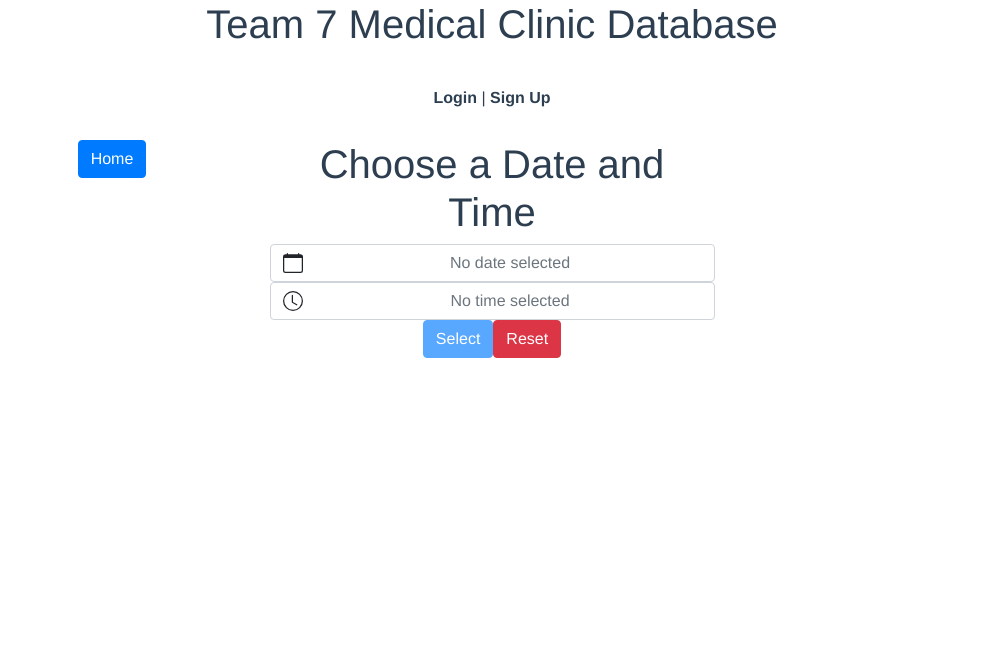
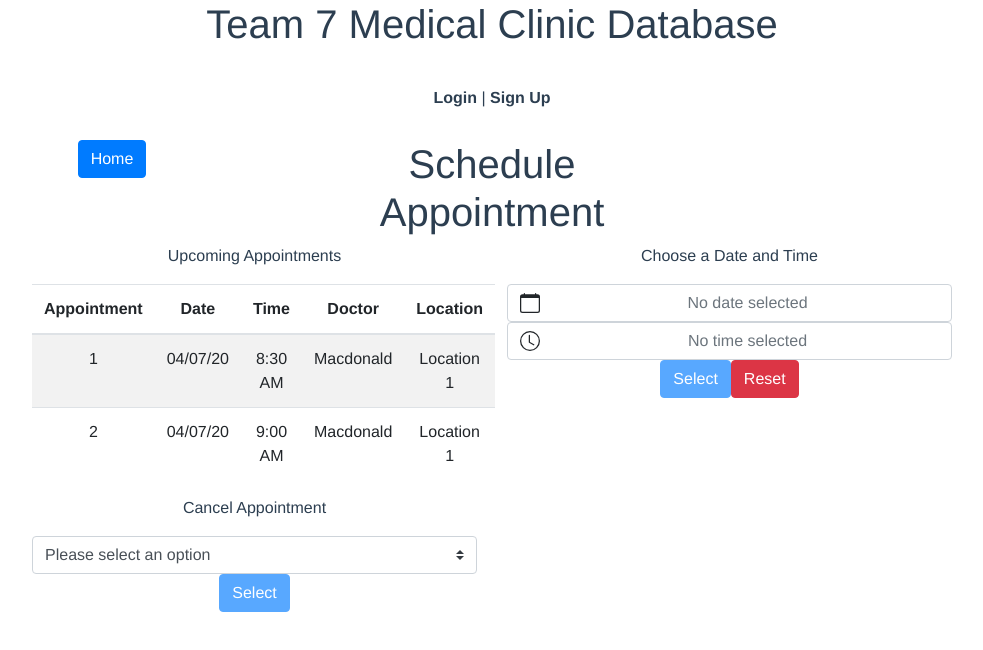
Before and after one commit to hobryan74/team7database, a Vue app in the folder frontend/: page /appointmentdate/1 in a window 1280 px wide. Shown: the top 650 px of the page, without its empty margins (148-1131 px from the left). Built offline with nearby package versions, Linux system fonts and the light colour scheme.

Commit message:
upcoming appointments added

```diff
--- a/frontend/src/views/Locations.vue
+++ b/frontend/src/views/Locations.vue
@@ -17,8 +17,7 @@
 
     <b-container class="bv-example-row">
       <b-row>
-        <b-col>Location 1</b-col>
-        <b-col>Hours 1</b-col>
+        <b-table striped hover :items="items"></b-table>
       </b-row>
     </b-container>
   </div>
@@ -33,7 +32,12 @@ export default {
   },
   data () {
     return {
-
+      items: [
+        { Location: 'Location 1', Hours: 'Hours 1' },
+        { Location: 'Location 2', Hours: 'Hours 2' },
+        { Location: 'Location 3', Hours: 'Hours 3' },
+        { Location: 'Location 4', Hours: 'Hours 4' }
+      ]
     }
   }
 }
--- a/frontend/src/views/appointmentdate.vue
+++ b/frontend/src/views/appointmentdate.vue
@@ -7,7 +7,7 @@
         </b-col>
         <b-col>
           <h1>
-            Choose a Date and Time
+            Schedule Appointment
           </h1>
         </b-col>
         <b-col>
@@ -17,6 +17,14 @@
     <b-container>
       <b-row align-h="center">
         <b-col cols="5">
+          <p>Upcoming Appointments</p>
+          <b-table striped hover :items="items"></b-table>
+          <p>Cancel Appointment</p>
+          <b-form-select v-model="selected" :options="options"></b-form-select>
+          <b-button @click="select" :disabled="selected === null" href="#" variant="primary">Select</b-button>
+        </b-col>
+        <b-col cols="5">
+          <p>Choose a Date and Time</P>
           <b-form @submit="onSubmit" @reset="onReset" v-if="show">
             <b-form-datepicker id="example-datepicker" v-model="value" required></b-form-datepicker>
             <b-form-timepicker id = "time" v-model="time" locale="en" required></b-form-timepicker>
@@ -35,7 +43,17 @@ export default {
     return {
       value: '',
       time: '',
-      show: true
+      show: true,
+      items: [
+        { Appointment: 1, Date: '04/07/20', Time: '8:30 AM', Doctor: 'Macdonald', Location: 'Location 1' },
+        { Appointment: 2, Date: '04/07/20', Time: '9:00 AM', Doctor: 'Macdonald', Location: 'Location 1' }
+      ],
+      selected: null,
+      options: [
+        { value: null, text: 'Please select an option' },
+        'Appointment 1',
+        'Appointment 2'
+      ]
     }
   },
   methods: {
@@ -54,6 +72,9 @@ export default {
       this.$nextTick(() => {
         this.show = true
       })
+    },
+    select () {
+      //  removes appointment
     }
   }
 }
--- a/frontend/src/views/appointmentlocation.vue
+++ b/frontend/src/views/appointmentlocation.vue
@@ -7,7 +7,7 @@
         </b-col>
         <b-col>
           <h1>
-            Choose a Location
+            Schedule Appointment
          </h1>
         </b-col>
         <b-col>
@@ -18,6 +18,7 @@
       <b-row align-h="center">
         <b-col cols="5">
            <div>
+             <p>Choose a Location</p>
             <b-form-select v-model="selected" :options="options"></b-form-select>
             <b-button @click="select" :disabled="selected === null" href="#" variant="primary">Select</b-button>
           </div>
--- a/frontend/src/views/appointmentselectdoctor.vue
+++ b/frontend/src/views/appointmentselectdoctor.vue
@@ -7,7 +7,7 @@
         </b-col>
         <b-col>
           <h1>
-            Choose a Doctor
+            Schedule Appointment
          </h1>
         </b-col>
         <b-col>
@@ -18,6 +18,7 @@
       <b-row align-h="center">
         <b-col cols="5">
            <div>
+             <p>Choose a Doctor</p>
              <b-form @submit="onSubmit" @reset="onReset" v-if="show">
               <b-form-select
                 id="input-3"
--- a/frontend/src/views/login_home.vue
+++ b/frontend/src/views/login_home.vue
@@ -1,6 +1,28 @@
 
 <template>
   <div id="root">
+    <div v-if="employee === this.$route.params.username">
+        <h1>
+            {{ this.$route.params.username }}'s login test page
+        </h1>
+    </div>
+    <div v-else-if="patient === this.$route.params.username">
+      <h1>
+            {{ this.$route.params.username }}'s login test page
+        </h1>
+      <b-card
+        title="Schedule Appointment"
+        img-src="https://www.highlandernews.org/wp-content/uploads/2016/02/ops.meme_.nba_.jpg"
+        img-alt="Image"
+        img-top
+        tag="article"
+        style="max-width: 20rem;"
+        class="mb-2"
+      >
+
+        <b-button @click="appointment" href="#" variant="primary">Select</b-button>
+      </b-card>
+    </div>
      <div>
       Everyone see this
       <b-card
@@ -13,13 +35,8 @@
         class="mb-2"
       >
 
-      <b-button @click="settingclisck" href="#" variant="primary">Select</b-button>
+      <b-button @click="settingclick" href="#" variant="primary">Select</b-button>
     </b-card>
-    </div>
-    <div v-if="employee === this.$route.params.username">
-        <h1>
-            {{ this.$route.params.username }}'s login test page
-        </h1>
     <b-card
           title="Location and Hours"
           img-src="https://www.highlandernews.org/wp-content/uploads/2016/02/ops.meme_.nba_.jpg"
@@ -31,20 +48,6 @@
         >
 
       <b-button @click="locationclick" href="#" variant="primary">Select</b-button>
-    </b-card>
-    </div>
-    <div v-else-if="patient === this.$route.params.username">
-      <b-card
-        title="Schedule Appointment"
-        img-src="https://www.highlandernews.org/wp-content/uploads/2016/02/ops.meme_.nba_.jpg"
-        img-alt="Image"
-        img-top
-        tag="article"
-        style="max-width: 20rem;"
-        class="mb-2"
-      >
-
-        <b-button @click="appointment" href="#" variant="primary">Select</b-button>
     </b-card>
     </div>
   </div>
```
Lines whose indentation alone changed are shown as unchanged.
